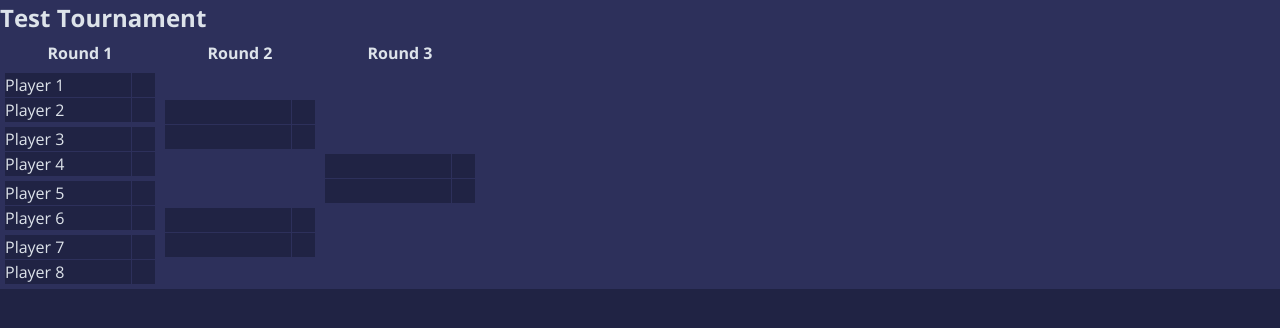
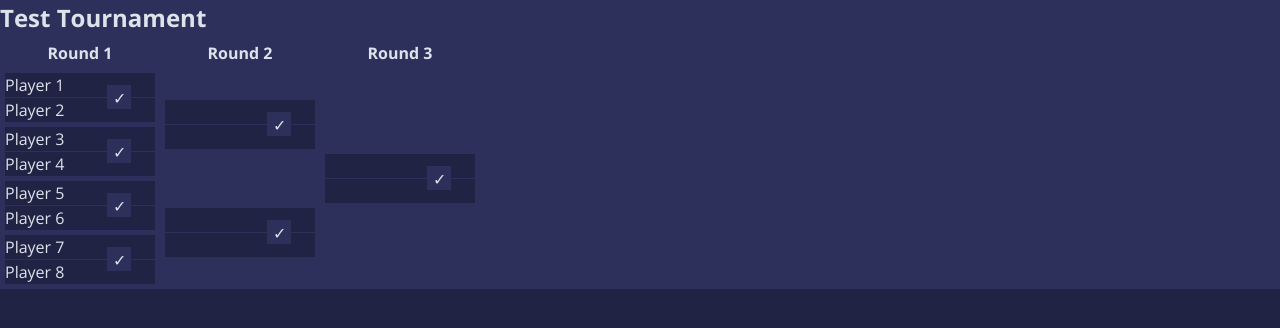
Before and after one commit to zylvve/tournament-manager-proto, a React (Vite) app: page / in a window 1280 px wide. Shown: the top 328 px of the page. Built offline with nearby package versions, Linux system fonts and the light colour scheme.

Commit message:
Basic bracket logic: match status update and player propagation

```diff
--- a/src/features/tournament/components/match/Match.module.css
+++ b/src/features/tournament/components/match/Match.module.css
@@ -2,6 +2,8 @@
 
 .match {
   width: 150px;
+
+  position: relative;
 
   display: flex;
   flex-direction: column;
@@ -20,10 +22,15 @@
 
 .score {
   width: 1.5rem;
-  border-left: 1px solid var(--color-secondary-bg);
+
+  border: none;
+  outline: none;
 
   text-align: center;
   font-weight: bold;
+
+  background-color: var(--color-primary-bg);
+  color: var(--color-primary-text);
 }
 
 .result_W {
@@ -37,3 +44,18 @@
 .result_L {
   background-color: var(--color-result-l);
 }
+
+.confirm_button {
+  position: absolute;
+
+  width: 1.5rem;
+  height: 1.5rem;
+
+  top: 0.75rem;
+  right: 1.5rem;
+
+  background-color: var(--color-secondary-bg);
+  color: var(--color-primary-text);
+
+  border: none;
+}
--- a/src/features/tournament/components/match/MatchContainer.tsx
+++ b/src/features/tournament/components/match/MatchContainer.tsx
@@ -1,24 +1,45 @@
 import styles from './Match.module.css'
-import type { Match } from '../../tournamentTypes'
+import type { Match, UpdateMatchPayload } from '../../tournamentTypes'
 import RecordContainer from './RecordContainer';
+import { type ChangeEventHandler, useState } from 'react';
+import { useAppDispatch } from '../../../../app/hooks';
+import { updateMatch } from '../../tournamentSlice';
 
 interface MatchContainerProps {
   match: Match;
 }
 
 const MatchContainer = ({match}: MatchContainerProps) => {
+  const dispatch = useAppDispatch();
+
   const RecordContainers = [];
+  const [inputValues, setInputValues] = useState({});
 
-  let key = match.matchNo * 1000;
-  for (let record of match.records)  {
+  let key = 0;
+  for (let record of match.records) {
+    const updateInputValue: ChangeEventHandler<HTMLInputElement> = (event) => {
+      setInputValues({
+        ...inputValues,
+        [record.participantId ?? ""]: event.target.value,
+      })
+    };
     RecordContainers.push(
-      <RecordContainer record={record} key={++key}/>
+      <RecordContainer record={record} onChange={updateInputValue} key={++key}/>
     )
+  }
+
+  const confirm = () => {
+    const payload: UpdateMatchPayload = {
+      matchNo: match.matchNo,
+      scores: inputValues,
+    }
+    dispatch(updateMatch(payload))
   }
 
   return (
     <div className={styles.match}>
       {RecordContainers}
+      <button className={styles.confirm_button} onClick={confirm}>✓</button>
     </div>
   )
 }
--- a/src/features/tournament/components/match/RecordContainer.tsx
+++ b/src/features/tournament/components/match/RecordContainer.tsx
@@ -2,12 +2,14 @@ import type { Record } from "../../tournamentTypes"
 import { selectParticipants } from '../../tournamentSlice';
 import { useAppSelector } from '../../../../app/hooks';
 import styles from './Match.module.css'
+import type { ChangeEventHandler } from "react";
 
 interface RecordContainerProps {
-  record: Record
+  record: Record,
+  onChange: ChangeEventHandler<HTMLInputElement>;
 }
 
-const RecordContainer = ({record}: RecordContainerProps) => {
+const RecordContainer = ({record, onChange}: RecordContainerProps) => {
   const participants = useAppSelector(selectParticipants);
 
   return (
@@ -15,12 +17,10 @@ const RecordContainer = ({record}: RecordContainerProps) => {
       <div className={styles.name}>
         {participants.find(participant => participant.id === record.participantId)?.name}
       </div>
-      <div className={`
+      <input value={record.score} onChange={onChange} className={`
         ${styles.score}
         ${styles[`result_${record.result}`]}
-      `}>
-        {record.score}
-      </div>
+      `} />
     </div>
   )
 }
--- /dev/null
+++ b/src/features/tournament/tournamentHelpers.ts
@@ -0,0 +1,19 @@
+import type { TournamentState, Match } from "./tournamentTypes";
+
+export const findMatchByNo = (no: number, state: TournamentState) => {
+  for (const round of state.rounds) {
+    for (const match of round.matches) {
+      if (match.matchNo === no) {
+        return match;
+      }
+    }
+  }
+}
+
+export const findRecordByAdvanceFrom = (no: number, match: Match) => {
+  for (const record of match.records) {
+    if (record.advanceFrom === no) {
+      return record;
+    }
+  }
+}
--- a/src/features/tournament/tournamentSlice.ts
+++ b/src/features/tournament/tournamentSlice.ts
@@ -1,12 +1,51 @@
-import { createSlice } from "@reduxjs/toolkit";
+import { createSlice, type PayloadAction } from "@reduxjs/toolkit";
 import { mockTournament } from "./mockTournament";
+import type { UpdateMatchPayload } from "./tournamentTypes";
+import { findMatchByNo, findRecordByAdvanceFrom } from "./tournamentHelpers";
 
 const initialState = mockTournament;
 
 export const tournamentSlice = createSlice({
   name: "tournament",
   initialState,
-  reducers: {},
+  reducers: {
+    updateMatch: (state, action: PayloadAction<UpdateMatchPayload>) => {
+      const match = findMatchByNo(action.payload.matchNo, state);
+      if (match === undefined) return;
+
+      let winnerRecord;
+      let isComplete = true;
+      for (const record of match.records) {
+        record.score = action.payload.scores[record.participantId!] ?? record.score;
+        if (isComplete && record.score === undefined) {
+          isComplete = false;
+        }
+        if (!isComplete) continue;
+        if (!winnerRecord) winnerRecord = record;
+        else {
+          if (record.score! > winnerRecord.score!) winnerRecord = record;
+        }
+      }
+      match.isComplete = isComplete;
+      if (!isComplete) return;
+
+      for (const record of match.records) {
+        record.result = (record === winnerRecord) ? 'W' : 'L';
+      }
+
+      const winnerId = winnerRecord?.participantId;
+      const winnerAdvancesTo = match.advanceTo;
+      const winnerAdvancesFrom = match.matchNo;
+      if (winnerAdvancesTo === undefined) return;
+
+      const nextMatch = findMatchByNo(winnerAdvancesTo, state);
+      if (nextMatch === undefined) return;
+
+      const updatedRecord = findRecordByAdvanceFrom(winnerAdvancesFrom, nextMatch);
+      if (updatedRecord === undefined) return;
+      updatedRecord.participantId = winnerId;
+    }
+  },
   selectors: {
     selectName: tournament => tournament.name,
     selectParticipants: tournament => tournament.participants,
@@ -15,3 +54,4 @@ export const tournamentSlice = createSlice({
 })
 
 export const { selectParticipants, selectRounds, selectName } = tournamentSlice.selectors
+export const { updateMatch } = tournamentSlice.actions
```
Also changed, not shown: src/features/tournament/tournamentTypes.ts (+7 -2 lines).
